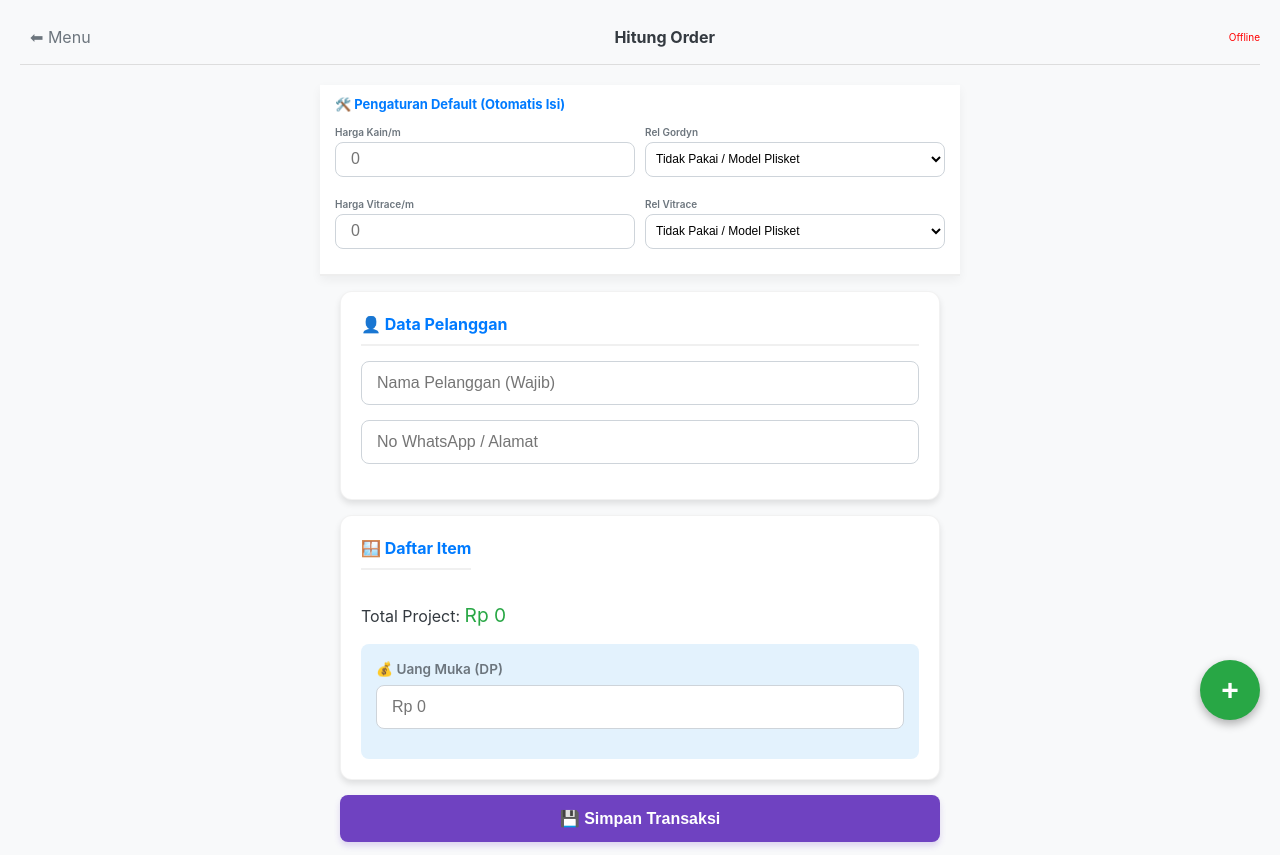
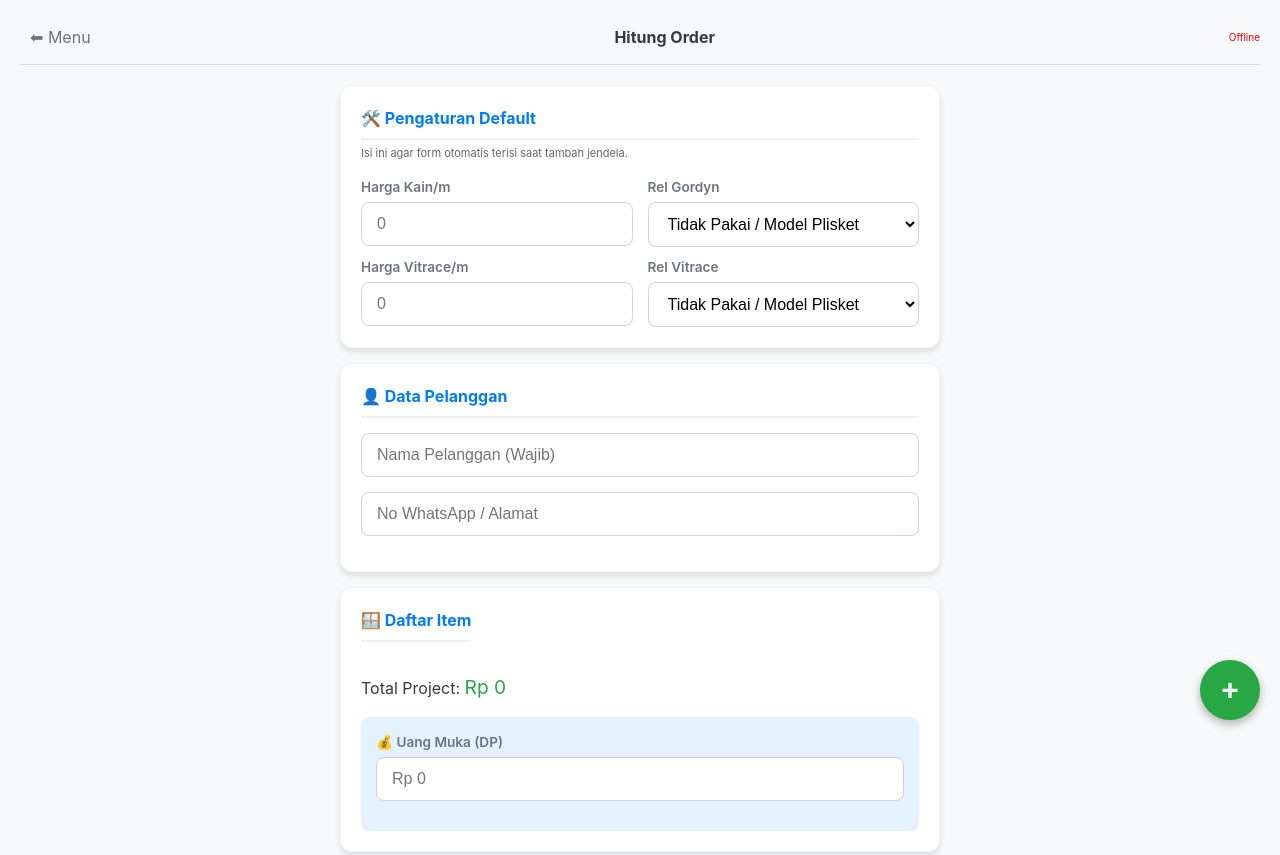
Before and after one commit to masdut00/Duta_interior, a plain HTML site: page calculator.html in a window 1280 px wide. Shown: the top 855 px of the page. Drawn offline with Linux system fonts and the light colour scheme; no server answers; sample sign-in values are in the browser's storage.

Commit message:
:hammer: fixing grid

```diff
--- a/calculator.html
+++ b/calculator.html
@@ -18,28 +18,32 @@
 
         <div class="content-container" style="padding-bottom: 80px;">
 
-            <div class="sticky-settings">
-                <h4>🛠️ Pengaturan Default (Otomatis Isi)</h4>
+            <div class="card">
+                <h3>🛠️ Pengaturan Default</h3>
+                <p style="font-size:11px; color:#666; margin-top:-10px; margin-bottom:15px;">
+                    Isi ini agar form otomatis terisi saat tambah jendela.
+                </p>
 
-                <div style="display:flex; gap:10px; margin-bottom:5px;">
-                    <div class="settings-item" style="flex:1;">
+                <div style="display:flex; gap:15px; margin-bottom:10px;">
+                    <div style="flex:1;">
                         <label>Harga Kain/m</label>
-                        <input type="text" id="globalHargaKain" placeholder="0" onkeyup="this.value=CONFIG.formatInputUang(this.value)">
+                        <input type="text" id="globalHargaKain" placeholder="0" onkeyup="this.value=CONFIG.formatInputUang(this.value)" style="margin-bottom:0;">
                     </div>
-                    <div class="settings-item" style="flex:1;">
+                    <div style="flex:1;">
                         <label>Rel Gordyn</label>
-                        <select id="globalRel"></select>
+                        <select id="globalRel" style="margin-bottom:0;"></select>
                     </div>
                 </div>
 
-                <div style="display:flex; gap:10px;">
-                    <div class="settings-item" style="flex:1;">
+                <div style="display:flex; gap:15px;">
+                    <div style="flex:1;">
                         <label>Harga Vitrace/m</label>
-                        <input type="text" id="globalHargaVit" placeholder="0" onkeyup="this.value=CONFIG.formatInputUang(this.value)">
+                        <input type="text" id="globalHargaVit" placeholder="0" onkeyup="this.value=CONFIG.formatInputUang(this.value)" style="margin-bottom:0;">
                     </div>
-                    <div class="settings-item" style="flex:1;">
+                    <div style="flex:1;">
                         <label>Rel Vitrace</label>
-                        <select id="globalRelVit"></select> </div>
+                        <select id="globalRelVit" style="margin-bottom:0;"></select>
+                    </div>
                 </div>
             </div>
 
```
